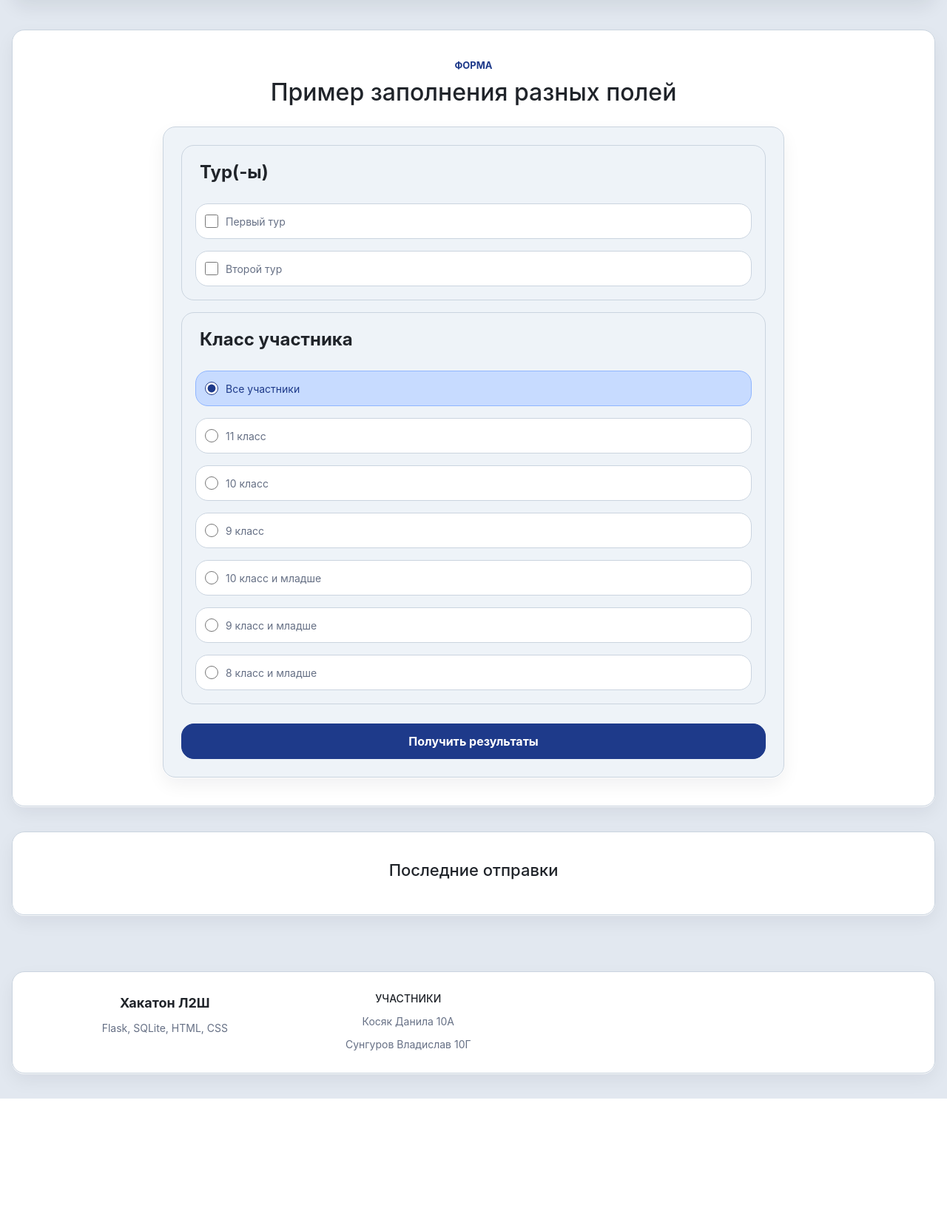
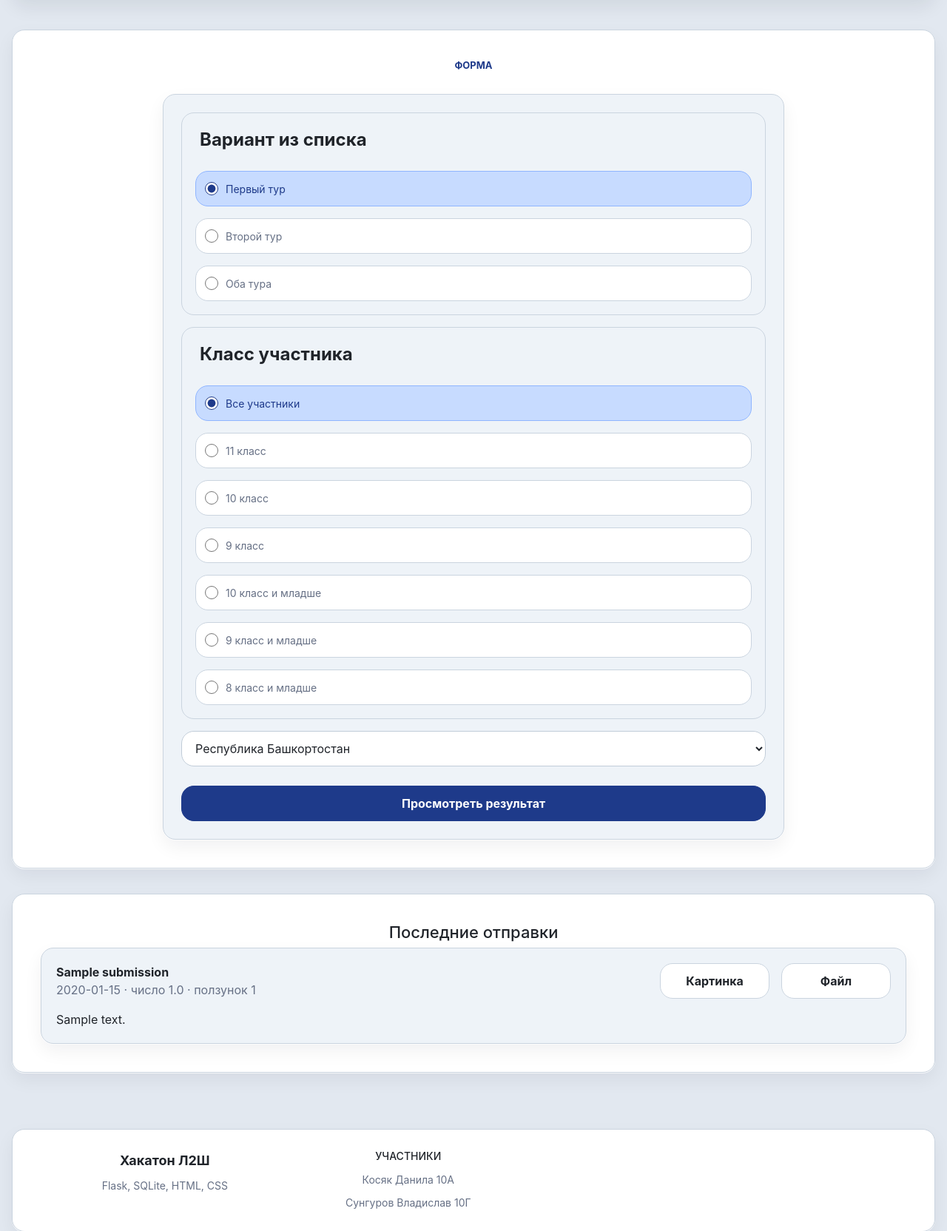
Before and after one commit to VladG00dmanPersonal/KE_Hackathon, a Flask app: page /results/example in a window 1280 px wide. Shown: the part 82-1746 px from the top of the page at 74% size. Before the commit the page ends 1567 px from the top, so only its background shows below. Run offline with Flask 3, Linux system fonts and the light colour scheme; tables that the repository leaves empty hold one stand-in row (values such as "Sample post").

Commit message:
task3 partly

```diff
--- a/Final_Hackathon_L2SH_26/app/routes/results.py
+++ b/Final_Hackathon_L2SH_26/app/routes/results.py
@@ -25,63 +25,26 @@ def save_upload(file_storage, subdir, extensions):
 # @login_required
 def example():
     if request.method == "POST":
-        # title = request.form.get("title", "").strip()
-        # number_value = request.form.get("number_value", 0, type=float)
-        # slider_value = request.form.get("slider_value", 50, type=int)
-        # option_value = request.form.get("option_value", "basic")
-        # checkbox_values = request.form.getlist("checkbox_values")
-        # notes = request.form.get("notes", "").strip()
-        # image_path = save_upload(request.files.get("image"), "results", ALLOWED_IMAGE_EXTENSIONS)
-        # file_path = save_upload(request.files.get("file"), "results", ALLOWED_FILE_EXTENSIONS)
-        option_value = request.form.get("option_value", "all")
+        title = request.form.get("title", "").strip()
+        number_value = request.form.get("number_value", 0, type=float)
+        slider_value = request.form.get("slider_value", 50, type=int)
+        option_value = request.form.get("option_value", "basic")
         checkbox_values = request.form.getlist("checkbox_values")
-        # if not title:
-        #     flash("Введите текстовое название.", "danger")
-        # elif image_path is False:
-        #     flash("Изображение должно быть png, jpg, jpeg, gif или webp.", "danger")
-        # elif file_path is False:
-        #     flash("Файл имеет неподдерживаемый формат.", "danger")
-        # else:
-        #     db = get_db()
-        #     db.execute(
-        #         """
-        #         INSERT INTO form_submissions (
-        #             user_id,
-        #             title,
-        #             number_value,
-        #             slider_value,
-        #             option_value,
-        #             checkbox_values,
-        #             image_path,
-        #             file_path,
-        #             notes
-        #         )
-        #         VALUES (?, ?, ?, ?, ?, ?, ?, ?, ?)
-        #         """,
-        #         (
-        #             g.user["id"],
-        #             title,
-        #             number_value,
-        #             slider_value,
-        #             option_value,
-        #             json.dumps(checkbox_values, ensure_ascii=False),
-        #             image_path,
-        #             file_path,
-        #             notes,
-        #         ),
-        #     )
-        #     db.commit()
-        #     flash("Форма отправлена и сохранена в SQLite.", "success")
-        #     return redirect(url_for("results.example"))
+        notes = request.form.get("notes", "").strip()
+        image_path = save_upload(request.files.get("image"), "forms", ALLOWED_IMAGE_EXTENSIONS)
+        file_path = save_upload(request.files.get("file"), "forms", ALLOWED_FILE_EXTENSIONS)
 
-    # submissions = get_db().execute(
-    #     """
-    #     SELECT fs.*, u.email AS user_email
-    #     FROM form_submissions fs
-    #     LEFT JOIN users u ON u.id = fs.user_id
-    #     ORDER BY fs.created_at DESC
-    #     LIMIT 10
-    #     """
-    # ).fetchall()
-    # print(option_value)
-    return render_template("results/example.html")
+        print(title, number_value, slider_value, option_value)
+
+    countries = [{id: 1, "name": "Москва"}, {id: 2, "name": "Санкт-Петербург"}, {id: 3, "name": "Республика Татарстан"}, {id: 4, "name": "Московская область"}, {id: 4, "name": "Новосибирская область"}, {id: 5, "name": "Челябинская область"}, {id: 6, "name": "Свердловская область"}, {id: 7, "name": "Пермский край"}, {id: 8, "name": "Новосибирская область"}, {id: 9, "name": "Липецкая область"}, {id: 10, "name": "Оренбургская область"}, {id: 11, "name": "Республика Башкортостан"}]
+
+    submissions = get_db().execute(
+        """
+        SELECT fs.*, u.email AS user_email
+        FROM form_submissions fs
+        LEFT JOIN users u ON u.id = fs.user_id
+        ORDER BY fs.created_at DESC
+        LIMIT 10
+        """
+    ).fetchall()
+    return render_template("results/example.html", submissions=submissions, tags=countries, filters={})
--- a/Final_Hackathon_L2SH_26/app/templates/results/example.html
+++ b/Final_Hackathon_L2SH_26/app/templates/results/example.html
@@ -5,18 +5,16 @@
     <div class="section-head">
         <div>
             <p class="eyebrow">Форма</p>
-            <h1>Пример заполнения разных полей</h1>
         </div>
     </div>
 
     <form method="post" enctype="multipart/form-data" class="form-card wide-form">
-
         <fieldset class="choice-fieldset">
-            <legend>Тур(-ы)</legend>
-            <label class="check-line"><input type="checkbox" name="checkbox_values" value="first_tour"> Первый тур</label>
-            <label class="check-line"><input type="checkbox" name="checkbox_values" value="second_tour"> Второй тур</label>
+            <legend>Вариант из списка</legend>
+            <label class="check-line"><input type="radio" name="option_value2" value="basic" checked> Первый тур </label>
+            <label class="check-line"><input type="radio" name="option_value2" value="advanced"> Второй тур </label>
+            <label class="check-line"><input type="radio" name="option_value2" value="custom"> Оба тура </label>
         </fieldset>
-
 
         <fieldset class="choice-fieldset">
             <legend>Класс участника</legend>
@@ -29,14 +27,39 @@
             <label class="check-line"><input type="radio" name="option_value" value="8_and_lower"> 8 класс и младше</label>
         </fieldset>
 
-        <button type="submit">Получить результаты</button>
+        <select class="filter-tag" name="tag_id">
+            <option value="">Регион</option>
+            {% for tag in tags %}
+                <option value="{{ tag.id }}" {% if filters.tag_id == tag.id %}selected{% endif %}>{{ tag.name }}</option>
+            {% endfor %}
+        </select>
+
+        <button type="submit">Просмотреть результат</button>
     </form>
 </section>
 
 <section class="section">
     <h2>Последние отправки</h2>
     <div class="stack">
-
+        {% for item in submissions %}
+            <article class="list-row">
+                <div>
+                    <strong>{{ item.title }}</strong>
+                    <p class="muted">{{ item.created_at }} · число {{ item.number_value }} · ползунок {{ item.slider_value }}</p>
+                    <p>{{ item.notes }}</p>
+                </div>
+                <div class="row-actions">
+                    {% if item.image_path %}
+                        <button class="button secondary" type="button" data-preview-src="{{ url_for('static', filename=item.image_path) }}" data-preview-title="{{ item.title }}">Картинка</button>
+                    {% endif %}
+                    {% if item.file_path %}
+                        <a class="button secondary" href="{{ url_for('static', filename=item.file_path) }}" target="_blank">Файл</a>
+                    {% endif %}
+                </div>
+            </article>
+        {% else %}
+            <p class="empty">Форма ещё не отправлялась.</p>
+        {% endfor %}
     </div>
 </section>
 {% endblock %}
```
